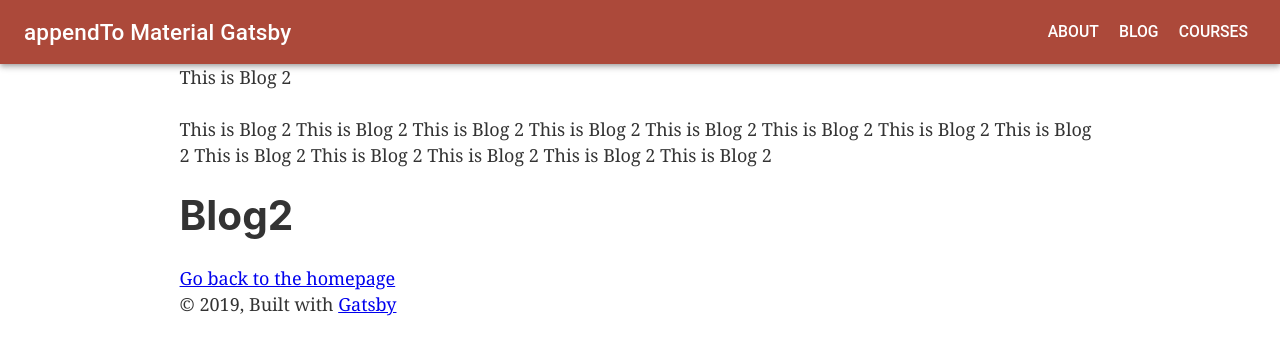
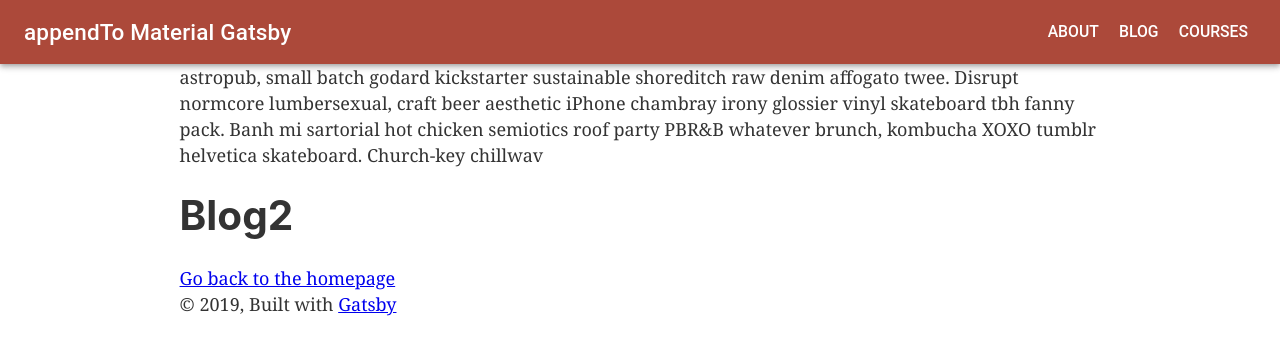
Before and after one commit to kpennell/appendtoStatic, a Gatsby site: page /blogs/blog2 in a window 1280 px wide. Built offline with nearby package versions, Linux system fonts and the light colour scheme; Gatsby itself is replaced by a stand-in of ours.

Commit message:
Update Blog “blog2”

```diff
--- a/src/pages/blogs/blog2.md
+++ b/src/pages/blogs/blog2.md
@@ -1,24 +1,7 @@
 ---
-templateKey: 'single-blog'
+templateKey: single-blog
+title: Blog2
 date: 2019-03-04T15:04:10.000Z
-title: 'Blog2'
-
-description: >-
-  Blog2 is better
+description: Blog2 is better
 ---
-
-This is Blog 2
-
-This is Blog 2
-This is Blog 2
-This is Blog 2
-This is Blog 2
-This is Blog 2
-This is Blog 2
-This is Blog 2
-This is Blog 2
-This is Blog 2
-This is Blog 2
-This is Blog 2
-This is Blog 2
-This is Blog 2
+astropub, small batch godard kickstarter sustainable shoreditch raw denim affogato twee. Disrupt normcore lumbersexual, craft beer aesthetic iPhone chambray irony glossier vinyl skateboard tbh fanny pack. Banh mi sartorial hot chicken semiotics roof party PBR&B whatever brunch, kombucha XOXO tumblr helvetica skateboard. Church-key chillwav
```
